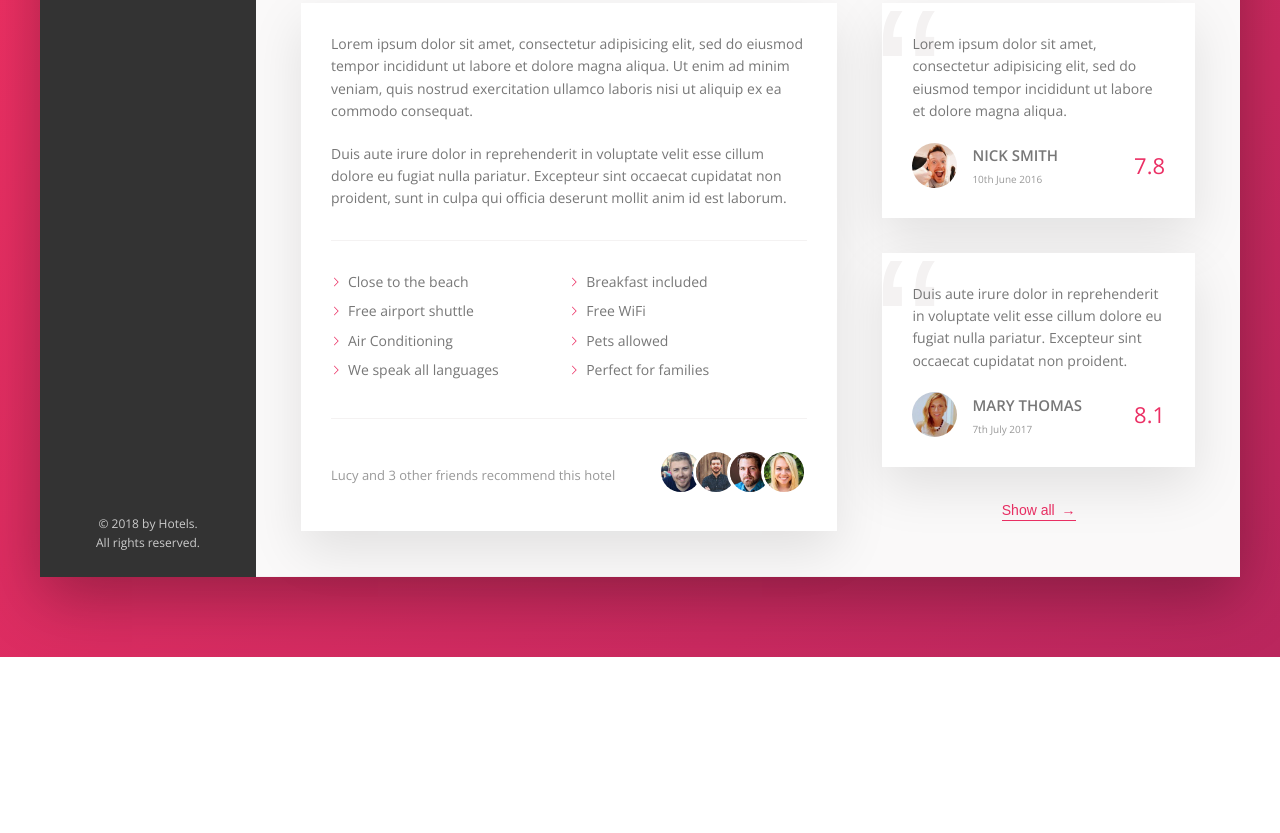
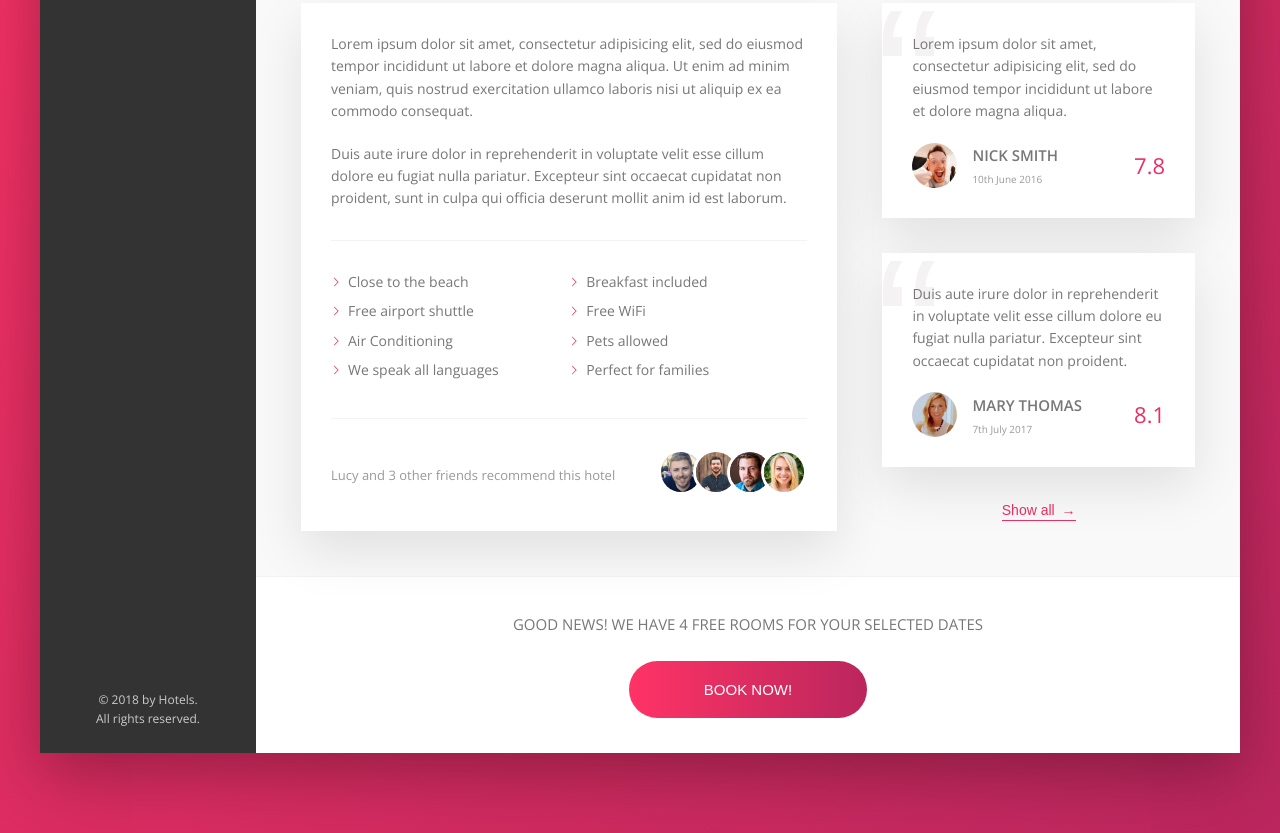
Before and after one commit to arozanski/hotels, a website: page index.html in a window 1280 px wide. Shown: the part 644-1477 px from the top of the page. Before the commit the page ends 1301 px from the top, so only its background shows below. Drawn offline with nearby package versions, Linux system fonts and the light colour scheme.

Commit message:
add cta section

```diff
--- a/index.html
+++ b/index.html
@@ -192,6 +192,14 @@
               </button>
             </div>
           </div>
+
+          <div class="cta">
+            <h2 class="cta__book-now">Good news! We have 4 free rooms for your selected dates</h2>
+            <button type="button" class="btn">
+              <span class="btn__visible">Book now!</span>
+              <span class="btn__invisible">Only 4 rooms left</span>
+            </button>
+          </div>
         </main>
       </div>
     </div>
--- a/sass/_components.scss
+++ b/sass/_components.scss
@@ -399,3 +399,62 @@
     z-index: 1;
   }
 }
+
+.cta {
+  padding: 3.5rem;
+  text-align: center;
+
+  &__book-now {
+    font-size: 1.5rem;
+    font-weight: 300;
+    margin-bottom: 2.5rem;
+    text-transform: uppercase;
+  }
+}
+
+.btn {
+  font-size: 1.5rem;
+  border: none;
+  font-weight: 300;
+  text-transform: uppercase;
+  border-radius: 100px;
+  background-image: linear-gradient(to right, var(--color-primary-light), var(--color-primary-dark));
+  color: #fff;
+  position: relative;
+  overflow: hidden;
+  cursor: pointer;
+
+  &__visible {
+    display: inline-block;
+    padding: 2rem 7.5rem;
+    transition: all .4s;
+  }
+
+  &__invisible {
+    display: inline-block;
+    position: absolute;
+    padding: 2rem 0;
+    height: 100%;
+    width: 100%;
+    left: 0;
+    top: -100%;
+    transition: all .4s;
+  }
+
+  &:hover {
+    background-image: linear-gradient(to right, var(--color-primary-dark), var(--color-primary-light));
+  }
+
+  &:hover &__invisible {
+    top: 0;
+  }
+
+  &:hover &__visible {
+    transform: translateY(100%);
+  }
+
+  &:focus {
+    outline: none;
+    animation: pulsate 1s infinite;
+  }
+}
```
Also changed, not shown: css/style.css.
